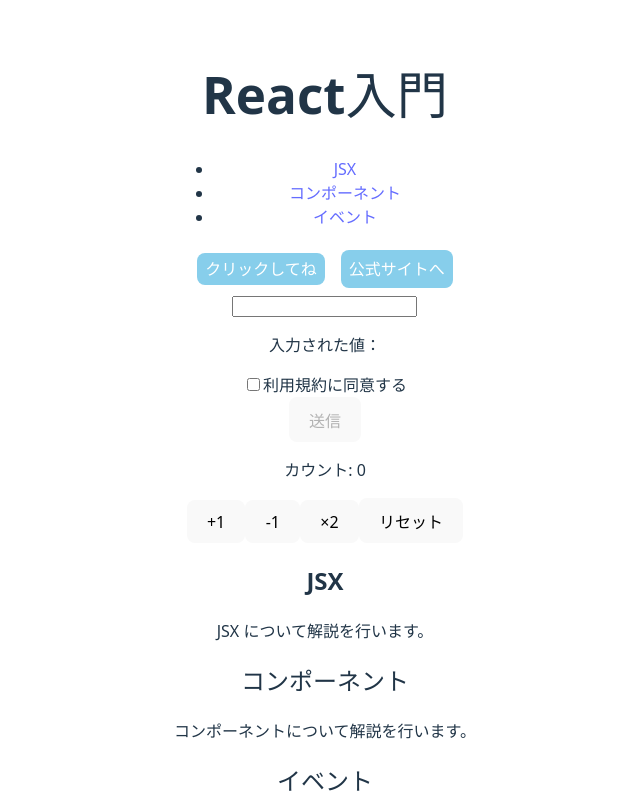
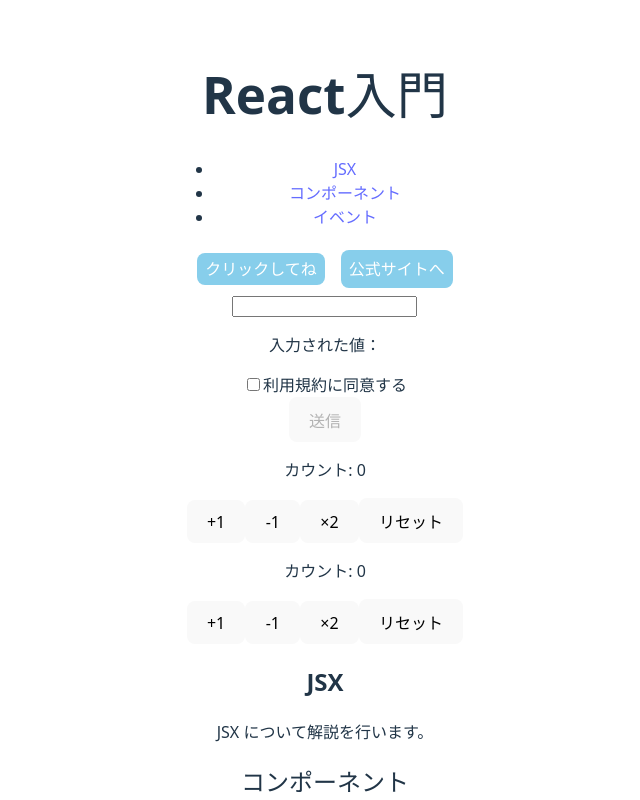
Before and after one commit to AbeTakaki/my-react-app, a React (Vite) app in the folder my-react-app/: page / in a window 1280 px wide. Shown: the top 800 px of the page, without its empty margins (315-955 px from the left). Built offline with nearby package versions, Linux system fonts and the light colour scheme.

Commit message:
useReducerを使用したカウンター機能の追加

```diff
--- a/my-react-app/src/App.jsx
+++ b/my-react-app/src/App.jsx
@@ -4,6 +4,7 @@
 import DisplayValue from './components/DisplayValue'
 import TermsAgreementForm from './components/TermsAgreementForm'
 import Counter from './components/Counter'
+import ReducerCounter from './components/ReducerCounter'
 
 const Button = ({onClick, href, children}) => {
   const style = {
@@ -70,6 +71,7 @@
         <DisplayValue />
         <TermsAgreementForm />
         <Counter />
+        <ReducerCounter />
         {contents.map((content) => (<Content key={content.id} {...content} />))}
       </Layout>
     </div>
--- /dev/null
+++ b/my-react-app/src/components/ReducerCounter.jsx
@@ -0,0 +1,36 @@
+import { useReducer } from "react";
+
+const reducer = (state, action) => {
+  switch (action.type) {
+    // 加算
+    case 'increment':
+      return state + 1;
+    // 減算
+    case 'decrement':
+      return state - 1;
+    // 乗算
+    case 'multiply':
+      return state * 2;
+    // リセット
+    case 'reset':
+      return 0;
+    default:
+      return state;
+  }
+}
+
+const ReducerCounter = () => {
+  const [count,dispatch] = useReducer(reducer, 0);
+
+  return (
+    <div>
+      <p>カウント: {count}</p>
+      <button onClick={() => dispatch({type: 'increment'})}>+1</button>
+      <button onClick={() => dispatch({type: 'decrement'})}>-1</button>
+      <button onClick={() => dispatch({type: 'multiply'})}>×2</button>
+      <button onClick={() => dispatch({type: 'reset'})}>リセット</button>
+    </div>
+  )
+}
+
+export default ReducerCounter;
```
